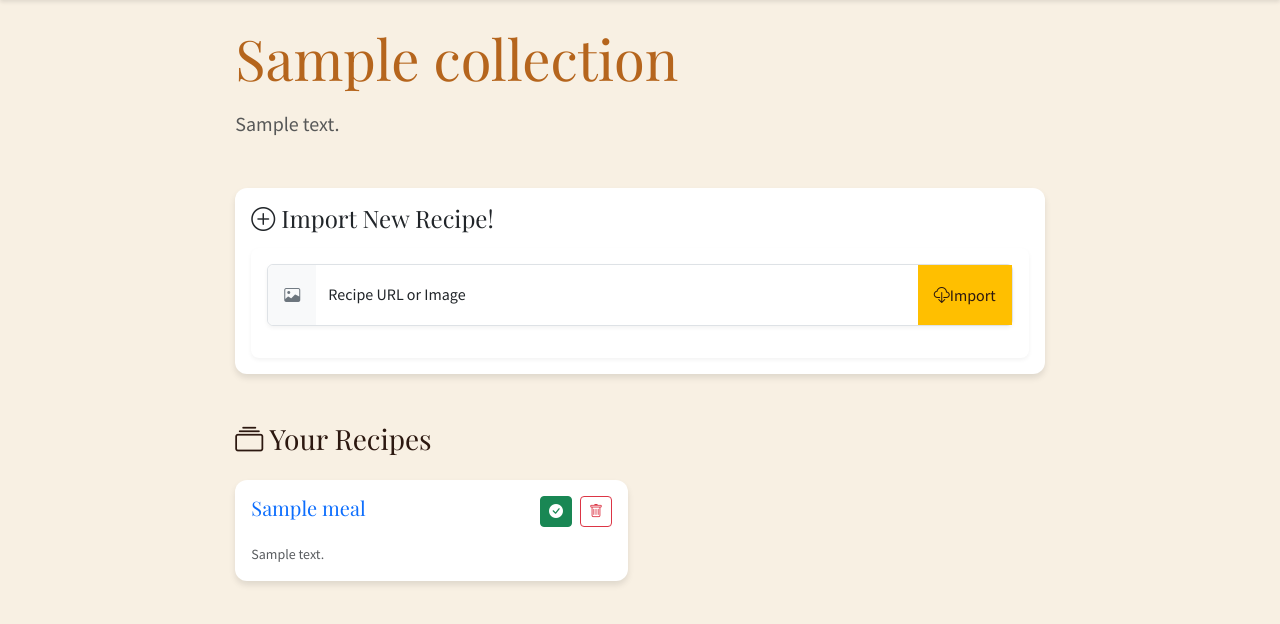
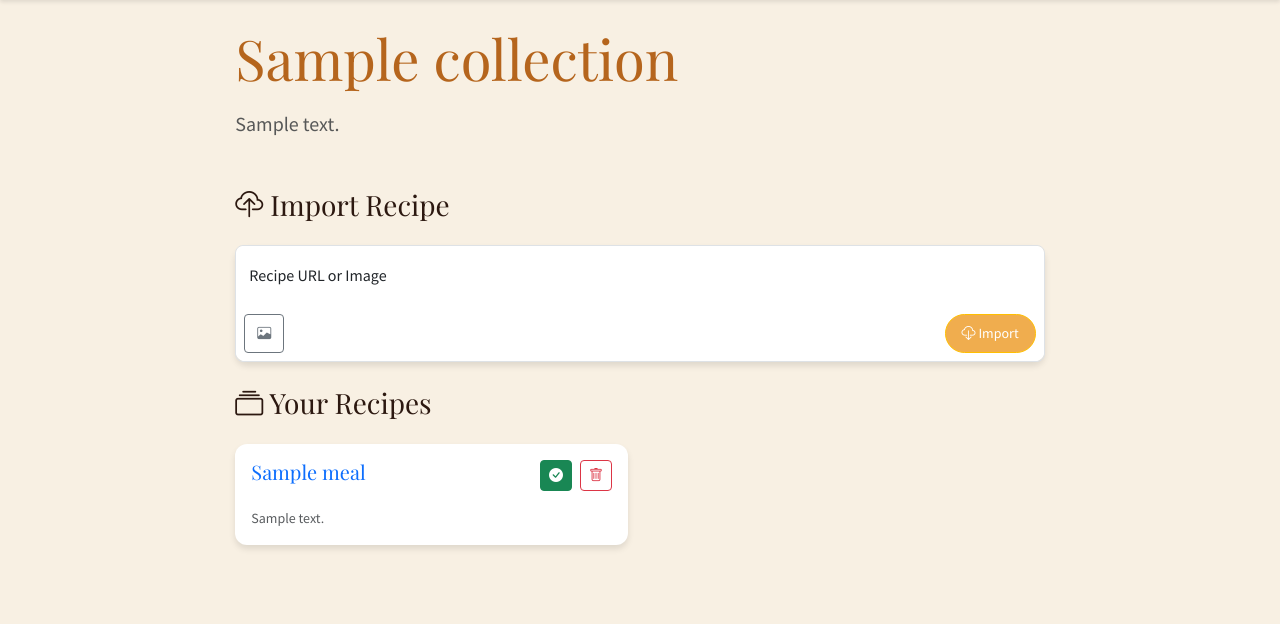
Before and after one commit to lukerohde/our-meals, a Django app: page /collections/1/ in a window 1280 px wide. Shown: the part 80-704 px from the top of the page. Run offline with Django 5.2, Linux system fonts and the light colour scheme; a user stored in the database is signed in; tables that the repository leaves empty hold one stand-in row (values such as "Sample post"); parts of the project's set-up code (start-up, migrations or seed data) failed here and were passed over.

Commit message:
Fixed layout of recipe import.  Tried and failed to reinstate whitenoise.  It is still breaking tests

```diff
--- a/app/main/css/recipe.css
+++ b/app/main/css/recipe.css
@@ -74,161 +69,141 @@
   font-weight: bold;
 }
 
-/* Recipe section */
+/* Recipe Import Section */
 .recipe-section {
-  padding: 0rem;
   background: #fff;
-  border-radius: 0.5rem;
-  box-shadow: 0 2px 4px rgba(0,0,0,0.05);
+  border-radius: 12px; /* Match the recipe card corners */
+  box-shadow: 0 2px 4px rgba(0, 0, 0, 0.05); /* Match the recipe card shadow */
+  padding: 1.5rem; /* Add consistent padding */
+  margin-bottom: 2rem; /* Space between sections */
+  border: 1px solid #e9ecef; /* Light border for clear definition */
 }
 
+/* Import Form Header */
 .recipe-section h2 {
   color: #212529;
-  font-size: 1.75rem;
-  margin-bottom: 1.5rem;
-}
-
-.recipe-section h2 .bi {
-  color: #0d6efd;
-  margin-right: 0.5rem;
+  font-size: 1.25rem;
+  font-weight: bold;
+  margin-bottom: 1rem; /* Tighter spacing below the header */
 }
 
 /* Recipe Import Form */
 .recipe-import-form {
   position: relative;
-  padding: 1rem;
+  padding: 0;
 }
 
-.recipe-import-form .input-group {
-  border: 1px solid #dee2e6;
-  border-radius: 0.375rem;
-  box-shadow: 0 2px 4px rgba(0,0,0,0.05);
+/* Expanding Container */
+.recipe-import-form .expanding-container {
+  display: flex;
+  flex-direction: column;
+  gap: 0; /* Remove unnecessary space */
+  border: 1px solid #dee2e6; /* Border to make controls integrated */
+  border-radius: 8px; /* Match the card style */
+  overflow: hidden;
 }
 
-.recipe-import-form .input-group:focus-within {
-  border-color: #86b7fe;
-  box-shadow: 0 0 0 0.25rem rgba(13, 110, 253, 0.25);
+/* Thumbnails */
+.recipe-import-form .photo-preview-container {
+  display: flex;
+  flex-wrap: wrap;
 }
 
-.recipe-import-form.drag-over::before {
-  content: '+';
-  position: absolute;
-  top: 50%;
-  left: 50%;
-  transform: translate(-50%, -50%);
-  font-size: 64px;
-  color: #0d6efd;
-  z-index: 1;
-  pointer-events: none;
-  font-weight: bold;
+.recipe-import-form .photo-preview {
+  position: relative;
+  width: 100px;
+  height: 100px;
+  border-radius: 8px;
+  overflow: hidden;
+  box-shadow: 0 2px 4px rgba(0, 0, 0, 0.1);
+  border: 1px solid #dee2e6;
+  margin: 0.5rem;
 }
 
-.recipe-import-form.drag-over::after {
-  content: '';
-  position: absolute;
-  top: 0;
-  left: 0;
-  right: 0;
-  bottom: 0;
-  background: rgba(13, 110, 253, 0.15);
-  border: 3px dashed #0d6efd;
-  border-radius: 0.5rem;
-  z-index: 0;
-  pointer-events: none;
-}
-
-.recipe-import-form .input-group .btn {
-  border: none;
-  padding: 0.75rem 1rem;
-  display: flex;
-  align-items: center;
-  justify-content: center;
-}
-
-.recipe-import-form .input-group .btn-outline-secondary {
-  background: #f8f9fa;
-  color: #6c757d;
-}
-
-.recipe-import-form .input-group .btn-outline-secondary:hover {
-  background: #e9ecef;
-  color: #495057;
-}
-
-.recipe-import-form .form-floating {
-  flex: 1;
-}
-
-.recipe-import-form .form-floating input {
-  border: none;
-  border-radius: 0;
-  height: 60px;
-  padding: 1.625rem 0.75rem 0.625rem;
-}
-
-.recipe-import-form .form-floating label {
-  padding: 1rem 0.75rem;
-}
-
-.photo-preview-container {
-  display: flex;
-  flex-wrap: wrap;
-  gap: 1rem;
-  margin-top: 0rem;
-}
-
-.photo-preview {
-  position: relative;
-  width: 150px;
-  height: 150px;
-  border-radius: 0.5rem;
-  overflow: hidden;
-  box-shadow: 0 4px 6px rgba(0,0,0,0.1);
-  border: 1px solid #dee2e6;
-}
-
-.photo-preview img {
+.recipe-import-form .photo-preview img {
   width: 100%;
   height: 100%;
   object-fit: cover;
 }
 
-.photo-preview .remove-photo {
+.recipe-import-form .photo-preview .remove-photo {
   position: absolute;
   top: 0.5rem;
   right: 0.5rem;
-  width: 32px;
-  height: 32px;
+  width: 24px;
+  height: 24px;
   padding: 0;
   border-radius: 50%;
-  background: rgba(255,255,255,0.9);
+  background: rgba(255, 255, 255, 0.9);
   border: 1px solid #dee2e6;
   color: #dc3545;
   display: flex;
   align-items: center;
   justify-content: center;
-  box-shadow: 0 2px 4px rgba(0,0,0,0.1);
+  box-shadow: 0 2px 4px rgba(0, 0, 0, 0.1);
   transition: all 0.2s ease;
 }
 
-.photo-preview .remove-photo:hover {
+.recipe-import-form .photo-preview .remove-photo:hover {
   background: #dc3545;
   color: white;
   border-color: #dc3545;
 }
 
-.ai-loading {
+/* Textarea */
+.recipe-import-form .form-floating {
+  flex: 1;
+  margin: 0; /* Remove extra margins */
+}
+
+.recipe-import-form .form-floating textarea {
+  border: none; /* Remove internal borders */
+  resize: none;
+  min-height: 60px;
+  padding: 0.75rem 1rem;
+  transition: height 0.2s ease-in-out;
+}
+
+.recipe-import-form .form-floating textarea:focus {
+  outline: none;
+  box-shadow: none; /* Remove glowing effect */
+}
+
+/* Buttons */
+.recipe-import-form .input-actions {
   display: flex;
   align-items: center;
-  justify-content: center;
-  gap: 0.5rem;
-  padding: 1rem;
-  background: var(--bs-primary);
+  justify-content: space-between;
+  padding: 0.5rem; /* Add padding to align buttons */
+}
+
+.recipe-import-form .btn {
+  padding: 0.5rem 0.75rem;
+  font-size: 0.875rem;
+  border-radius: 4px; /* Match rounded edges */
+}
+
+.recipe-import-form .pill-button {
+  border-radius: 999px;
+  background: #f0ad4e;
+  color: white;
+  padding: 0.5rem 1rem;
+}
+
+.recipe-import-form .pill-button.ai-loading {
+  border: none;
+  background: #4682b4; /* A blue that is opposite on the color wheel to #f0ad4e */
+  color: white;
+}
+
+.recipe-import-form .pill-button.ai-loading:hover {
+  background: #4682b4; /* A blue that is opposite on the color wheel to #f0ad4e */
   color: white;
 }
 
 .ai-loading .dots {
-  display: flex;
+  display: inline-flex;
+  align-items: center;
   gap: 0.25rem;
 }
 
--- a/app/main/templates/main/_import_recipe.html
+++ b/app/main/templates/main/_import_recipe.html
@@ -1,6 +1,9 @@
 {% load static %}
-
-<div class="recipe-section">
+<div class="mb-4">
+  <h2 class="h3 mb-4">
+    <i class="bi bi-cloud-upload"></i> Import Recipe
+  </h2>
+  <div class="card h-100" meal-card">
     <form method="post" action="{% url 'main:scrape' collection.id %}"
           enctype="multipart/form-data"
           data-controller="recipe-importer"
@@ -10,24 +13,42 @@
           class="recipe-import-form">
       {% csrf_token %}
 
-    <div class="row g-3">
-      <div class="col-12">
-        <div class="input-group">
+      <div class="expanding-container">
+        <!-- Photo Previews -->
+        <div class="photo-preview-container" data-recipe-importer-target="previewContainer">
+          <!-- Photo previews will be inserted here dynamically -->
+        </div>
+
+        <!-- Textarea -->
+        <div class="form-floating">
+          <textarea
+            class="form-control"
+            id="recipe-url"
+            name="recipe_url"
+            placeholder="Enter recipe URL, paste image, or drop a file"
+            data-recipe-importer-target="input"
+            data-action="input->recipe-importer#autoExpand"
+            ondragover="event.preventDefault()"
+            ondrop="event.preventDefault()"
+          ></textarea>
+          <label for="recipe-url">Recipe URL or Image</label>
+        </div>
+
+        <!-- Buttons -->
+        <div class="input-actions">
+          <input type="file"
+               class="d-none"
+               data-recipe-importer-target="fileInput"
+               data-action="change->recipe-importer#handleFileSelect"
+               accept="image/*"
+               multiple>
           <button type="button" class="btn btn-outline-secondary" data-action="click->recipe-importer#triggerFileInput">
             <i class="bi bi-image"></i>
           </button>
-          <div class="form-floating flex-grow-1">
-            <input type="text" class="form-control" id="recipe-url" name="recipe_url"
-                   placeholder="Enter recipe URL or paste image"
-                   data-recipe-importer-target="input"
-                   ondragover="event.preventDefault()"
-                   ondrop="event.preventDefault()">
-            <label for="recipe-url">Recipe URL or Image</label>
-          </div>
-          <button type="submit" class="btn btn-primary" data-recipe-importer-target="submit">
+          <button type="submit" class="btn btn-primary pill-button" data-recipe-importer-target="submit">
             <i class="bi bi-cloud-download"></i> Import
           </button>
-          <div class="ai-loading d-none btn btn-primary" data-recipe-importer-target="loading">
+          <div class="ai-loading d-none btn btn-primary pill-button" data-recipe-importer-target="loading">
             <span>Analyzing Recipe</span>
             <div class="dots">
               <div class="dot"></div>
@@ -36,23 +57,7 @@
             </div>
           </div>
         </div>
-        <input type="file"
-               class="d-none"
-               data-recipe-importer-target="fileInput"
-               data-action="change->recipe-importer#handleFileSelect"
-               accept="image/*"
-               multiple>
-      </div>
-
-      <div class="col-12">
-        <div class="photo-preview-container" data-recipe-importer-target="previewContainer">
-          <!-- Photo previews will be inserted here -->
-        </div>
-
-      </div>
-    </div>
-
-    <div class="alert alert-danger mt-3 d-none" data-recipe-importer-target="error" role="alert">
       </div>
     </form>
   </div>
+</div>
--- a/app/main/templates/main/collection_detail.html
+++ b/app/main/templates/main/collection_detail.html
@@ -10,14 +10,7 @@
       {% endif %}
     </div>
 
-    <div class="card mb-5">
-      <div class="card-body">
-        <h2 class="h4 mb-3">
-          <i class="bi bi-plus-circle"></i> Import New Recipe!
-        </h2>
-        {% include 'main/_import_recipe.html' %}
-      </div>
-    </div>
+    {% include 'main/_import_recipe.html' %}
 
     <div class="mb-4">
       <h2 class="h3 mb-4">
```
Also changed, not shown: other parts of app/main/css/recipe.css (+31 -29 lines), app/main/js/controllers/recipe_importer_controller.js (+11 -0 lines), app/ourmeals/settings.py (+30 -53 lines), app/tests/test_recipe_ui.py (+3 -3 lines), README.md. Lines whose indentation alone changed are shown as unchanged.
